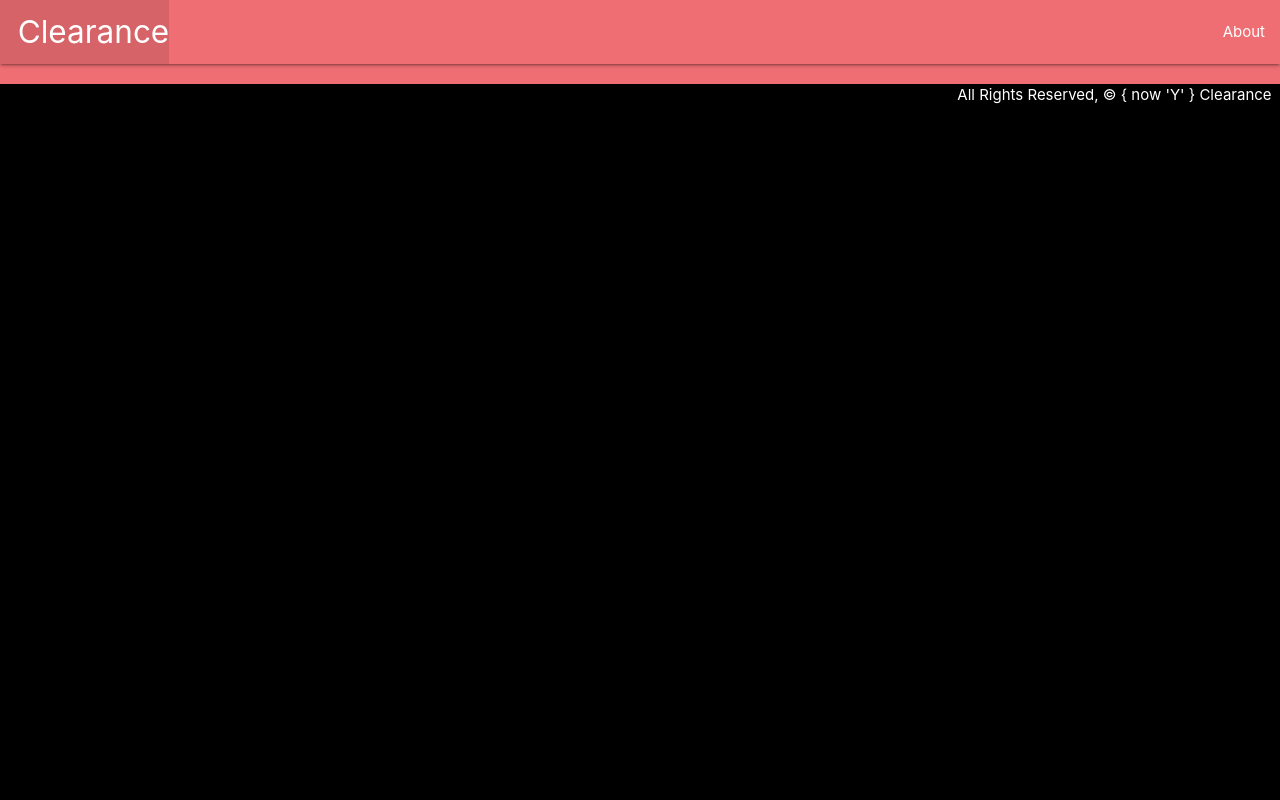
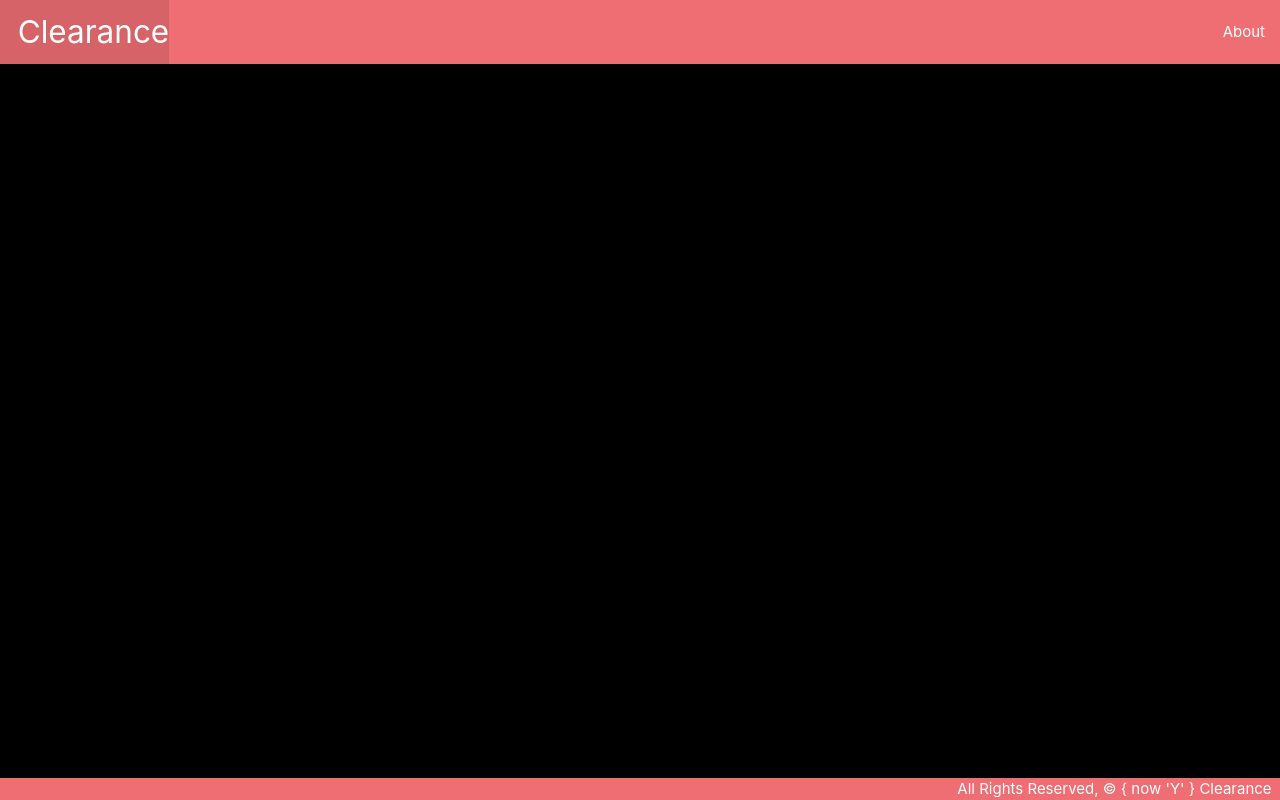
Before and after one commit to cherch173/clearance, a Django app: template clearance/main_app/templates/base.html in a window 1280 px wide. Run offline with Django 4.2, Linux system fonts and the light colour scheme; the template is opened without the code that fills it, so the values that code supplies are empty.

Commit message:
Css for Main and Footer

```diff
--- a/clearance/main_app/static/css/style.css
+++ b/clearance/main_app/static/css/style.css
@@ -1,3 +1,14 @@
 body {
     background-color: black;
+    display: flex;
+    min-height: 100vh;
+    flex-direction: column;
 }
+main {
+    flex: 1 0 auto;
+}
+
+footer.page-footer {
+    padding-top: 0;
+    text-align: right;
+}
```
